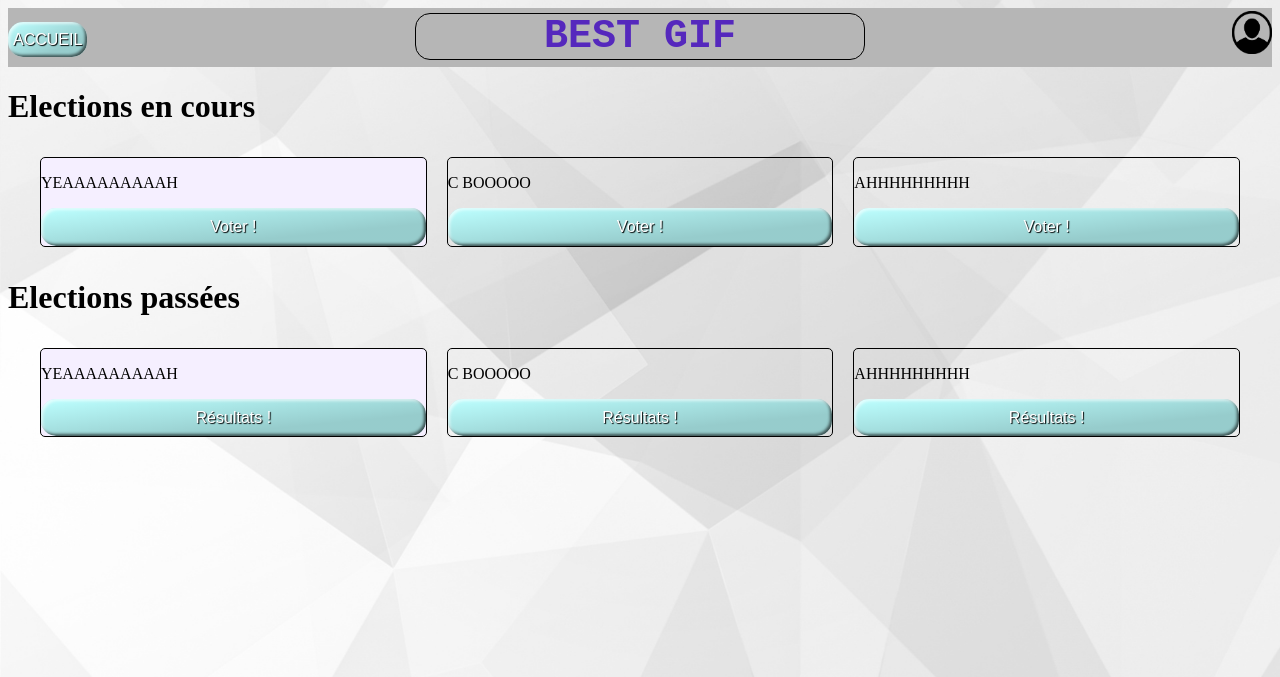
After one commit to paullouppe/WEB_Projet_groupe13, a PHP site: page /election_utilisateur.html in a window 1280 px wide. The commit adds this page. Shown: the top 677 px of the page. Run offline with PHP 8.4, Linux system fonts and the light colour scheme.

Commit message:
Elections : vue de l'utilisateur

```diff
--- /dev/null
+++ b/app/election_utilisateur.html
@@ -0,0 +1,58 @@
+<!DOCTYPE html>
+<html lang="en" dir="ltr">
+  <head>
+    <meta charset="utf-8">
+    <title>Election utilisateur</title>
+    <link rel="stylesheet" href="./style/main.css">
+  </head>
+  <header>
+    <html style ="background-image: url(./img/fond.png);"></html>
+    <img id="banniere" src="./img/myacc.png" alt="">
+    <div id="accueil">
+      <form action="http://www.google.com">
+        <button class="favorite styled" type="button">
+        ACCUEIL
+      </button>
+      </form>
+      </div>
+      <div class="head">
+          <div id="titre_site">
+              BEST GIF
+            </div>
+      </div>
+      </header>
+  <body>
+    <h1>Elections en cours</h1>
+    <div id="elections">
+      <div id="election1">
+        <p>YEAAAAAAAAAH</p>
+      <button type="button" class="voter">Voter !</button>
+      </div>
+      <div id="election2">
+        <p>C BOOOOO</p>
+      <button type="button" class="voter">Voter !</button>
+      </div>
+      <div id="election3">
+        <p>AHHHHHHHHH
+        </p>
+      <button type="button" class="voter">Voter !</button>
+      </div>
+    </div>
+    <h1>Elections passées</h1>
+    <div id="elections">
+      <div id="election1">
+        <p>YEAAAAAAAAAH</p>
+        <button type="button" class="results">Résultats !</button>
+      </div>
+      <div id="election2">
+        <p>C BOOOOO</p>
+        <button type="button" class="results">Résultats !</button>
+      </div>
+      <div id="election3">
+        <p>AHHHHHHHHH
+        </p>
+        <button type="button" class="results">Résultats !</button>
+      </div>
+    </div>
+  </body>
+</html>
--- a/app/style/main.css
+++ b/app/style/main.css
@@ -182,7 +182,7 @@ margin-top: 50px;
  flex-direction: column;
   border: 1px solid black;
 }
-.edit, .fermer{ /*Boutton pour modifier la campagne*/
+.edit, .fermer, .voter, .results{ /*Boutton pour modifier la campagne*/
   display: inline;
   border: 0;
   line-height: 2.2;
```
